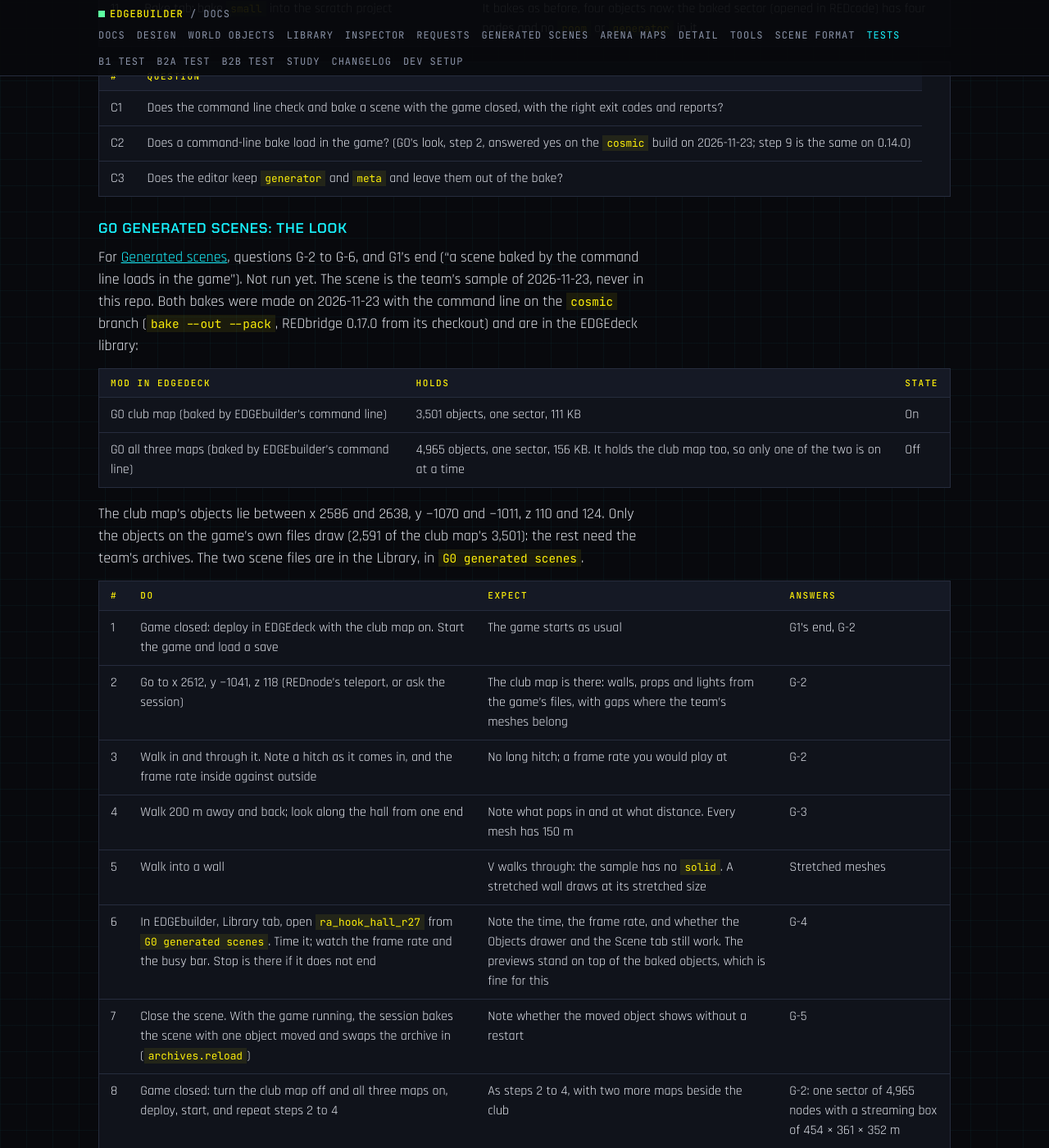
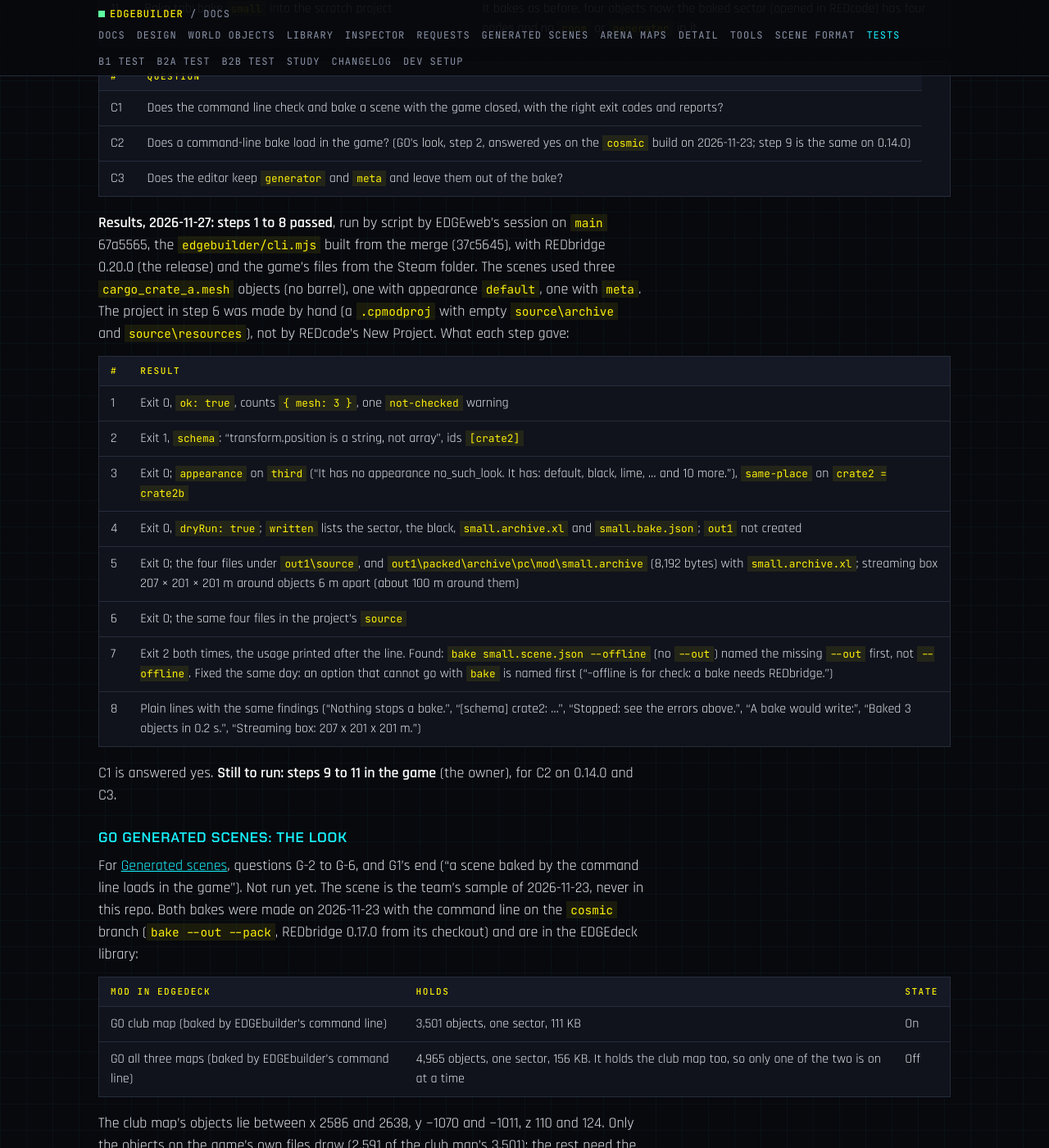
Before and after one commit to Edgemodders/EDGEbuilder, a Jekyll site: the page built from docs/testing.md, in a window 1280 px wide and 1400 px high, scrolled down 71198 px. Shown: the whole window at 82% size. Built offline with Jekyll 4.4.1, drawn with Linux system fonts in a browser that asks for light colours; some of the changed text lies outside the part shown.

Commit message:
G1 test: steps 1 to 8 passed by script; bake names --offline first
EDGEweb's session ran the command line's eight steps without the game on
2026-11-27, all as expected. Its one finding: bake with --offline and no
--out named the missing --out; the wrong option is now named first.

Co-Authored-By: Claude Opus 5.5 <noreply@anthropic.com>

```diff
--- a/docs/testing.md
+++ b/docs/testing.md
@@ -38,7 +38,7 @@ Last updated 2026-10-30.
 | [Project picker](#project-picker-0130) | In the game | Project picker | 2026-11-23 (0.13.1) | Pass; 0.13.2 released |
 | [Previews, the Explorer, the Library drawer and Drop at click's outline](#previews-the-explorer-the-library-drawer-and-drop-at-clicks-outline-0140) | In the game | 0.14.0 | 2026-11-24 | Partly run: steps 1 to 35 passed on the morning's build; 36 to 59, and 6, 9, 11 and 33 again, to run on the newest (59 steps, P1 to P7) |
 | [T0 Tools probe](#t0-tools-probe) | In the game | T0 | 2026-11-24 | Not run (checked in REDnode's host; 10 steps) |
-| [G1 The command line and the scene contract](#g1-the-command-line-and-the-scene-contract-0140) | By hand, steps 1 to 8 without the game; 9 to 11 in the game | G1 | | Not run (the smoke test passes; 11 steps, C1 to C3). A release gate for 0.14.0 |
+| [G1 The command line and the scene contract](#g1-the-command-line-and-the-scene-contract-0140) | By hand, steps 1 to 8 without the game; 9 to 11 in the game | G1 | 2026-11-27 | Partly run: steps 1 to 8 passed (by script, no game); 9 to 11 in the game to run. A release gate for 0.14.0 |
 | [G0 Generated scenes: the look](#g0-generated-scenes-the-look) | In the game | G0, G1 | 2026-11-23 | Partly run: steps 1 and 2 passed (a command-line bake loads and draws; G1's end is met); step 7 in part; 3, 4, 6 and 8 to run |
 
 ## Automated
@@ -1242,6 +1242,21 @@ Before: `npm run build` on `main` (or 0.14.0's zip, `edgebuilder/cli.mjs` inside
 | C2 | Does a command-line bake load in the game? (G0's look, step 2, answered yes on the `cosmic` build on 2026-11-23; step 9 is the same on 0.14.0) |
 | C3 | Does the editor keep `generator` and `meta` and leave them out of the bake? |
 
+**Results, 2026-11-27: steps 1 to 8 passed**, run by script by EDGEweb's session on `main` 67a5565, the `edgebuilder/cli.mjs` built from the merge (37c5645), with REDbridge 0.20.0 (the release) and the game's files from the Steam folder. The scenes used three `cargo_crate_a.mesh` objects (no barrel), one with appearance `default`, one with `meta`. The project in step 6 was made by hand (a `.cpmodproj` with empty `source\archive` and `source\resources`), not by REDcode's New Project. What each step gave:
+
+| # | Result |
+|---|---|
+| 1 | Exit 0, `ok: true`, counts `{ mesh: 3 }`, one `not-checked` warning |
+| 2 | Exit 1, `schema`: "transform.position is a string, not array", ids `[crate2]` |
+| 3 | Exit 0; `appearance` on `third` ("It has no appearance no_such_look. It has: default, black, lime, ... and 10 more."), `same-place` on `crate2 = crate2b` |
+| 4 | Exit 0, `dryRun: true`; `written` lists the sector, the block, `small.archive.xl` and `small.bake.json`; `out1` not created |
+| 5 | Exit 0; the four files under `out1\source`, and `out1\packed\archive\pc\mod\small.archive` (8,192 bytes) with `small.archive.xl`; streaming box 207 × 201 × 201 m around objects 6 m apart (about 100 m around them) |
+| 6 | Exit 0; the same four files in the project's `source` |
+| 7 | Exit 2 both times, the usage printed after the line. Found: `bake small.scene.json --offline` (no `--out`) named the missing `--out` first, not `--offline`. Fixed the same day: an option that cannot go with `bake` is named first ("--offline is for check: a bake needs REDbridge.") |
+| 8 | Plain lines with the same findings ("Nothing stops a bake.", "[schema] crate2: ...", "Stopped: see the errors above.", "A bake would write:", "Baked 3 objects in 0.2 s.", "Streaming box: 207 x 201 x 201 m.") |
+
+C1 is answered yes. **Still to run: steps 9 to 11 in the game** (the owner), for C2 on 0.14.0 and C3.
+
 ### G0 Generated scenes: the look
 
 For [Generated scenes](generated-scenes.md), questions G-2 to G-6, and G1's end ("a scene baked by the command line loads in the game"). Not run yet. The scene is the team's sample of 2026-11-23, never in this repo. Both bakes were made on 2026-11-23 with the command line on the `cosmic` branch (`bake --out --pack`, REDbridge 0.17.0 from its checkout) and are in the EDGEdeck library:
--- a/edgebuilder/cli.mjs
+++ b/edgebuilder/cli.mjs
@@ -665,8 +665,8 @@ function readArgs(argv) {
   }
   if (!o.scene) throw new UsageError("Name the scene file.");
   if (o.command === "bake") {
+    if (o.offline) throw new UsageError("--offline is for check: a bake needs REDbridge.");
     if (!o.out === !o.project) throw new UsageError("bake needs where to write: --out <folder> or --project <path>, one of them.");
-    if (o.offline) throw new UsageError("--offline is for check: a bake needs REDbridge.");
     if (o.pack && !o.out) throw new UsageError("--pack goes with --out. A project is packed by REDcode or WolvenKit, which know its settings.");
   } else if (o.out || o.project || o.pack || o.dryRun) throw new UsageError("--out, --project, --pack and --dry-run are for bake.");
   if (o.name && !o.pack) throw new UsageError("--name goes with --pack.");
--- a/src/cli.ts
+++ b/src/cli.ts
@@ -81,8 +81,9 @@ function readArgs(argv: string[]): Options {
   }
   if (!o.scene) throw new UsageError("Name the scene file.");
   if (o.command === "bake") {
+    // An option that cannot go with bake is named before what is missing (G1 test, step 7).
+    if (o.offline) throw new UsageError("--offline is for check: a bake needs REDbridge.");
     if (!o.out === !o.project) throw new UsageError("bake needs where to write: --out <folder> or --project <path>, one of them.");
-    if (o.offline) throw new UsageError("--offline is for check: a bake needs REDbridge.");
     if (o.pack && !o.out) throw new UsageError("--pack goes with --out. A project is packed by REDcode or WolvenKit, which know its settings.");
   } else if (o.out || o.project || o.pack || o.dryRun) throw new UsageError("--out, --project, --pack and --dry-run are for bake.");
   if (o.name && !o.pack) throw new UsageError("--name goes with --pack.");
```
Also changed, not shown: docs/arena.md (+1 -1 lines).
